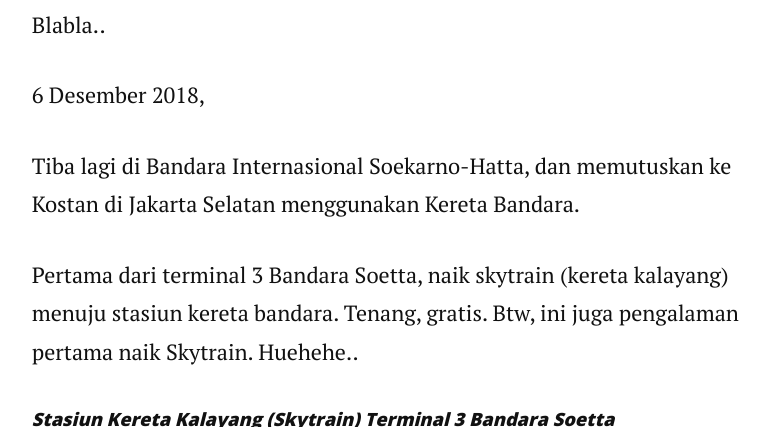
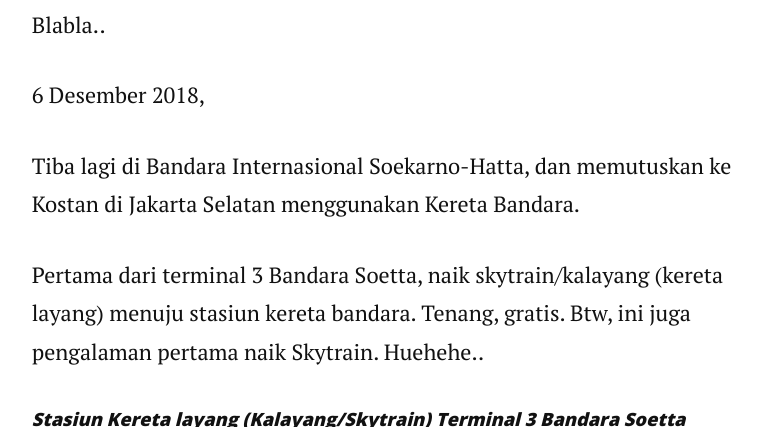
Before and after one commit to rifkifau/rifkifau.github.io, a Jekyll site: the page built from _posts/2019-01-06-mencoba-skytrain-kereta-bandara-soekarno-hatta.markdown, in a window 1280 px wide and 900 px high, scrolled down 2072 px, cut to the strip 0-427 px from the top of the window. Shown: the whole strip, without its empty margins (237-1005 px from the left). Built offline with Jekyll 4.4.1, drawn with Linux system fonts in a browser that asks for light colours; nearby versions of some CDN libraries; comment, search, counter and statistics services are not loaded.

Commit message:
Update 2019-01-06-mencoba-skytrain-kereta-bandara-soekarno-hatta.markdown

```diff
--- a/_posts/2019-01-06-mencoba-skytrain-kereta-bandara-soekarno-hatta.markdown
+++ b/_posts/2019-01-06-mencoba-skytrain-kereta-bandara-soekarno-hatta.markdown
@@ -41,9 +41,9 @@ Blabla..
 Tiba lagi di Bandara Internasional Soekarno-Hatta, dan memutuskan ke Kostan di Jakarta Selatan menggunakan Kereta Bandara.
 </p>
 <p>
-Pertama dari terminal 3 Bandara Soetta, naik skytrain (kereta kalayang) menuju stasiun kereta bandara. Tenang, gratis. Btw, ini juga pengalaman pertama naik Skytrain. Huehehe..
+Pertama dari terminal 3 Bandara Soetta, naik skytrain/kalayang (kereta layang) menuju stasiun kereta bandara. Tenang, gratis. Btw, ini juga pengalaman pertama naik Skytrain. Huehehe..
 </p>
-##### *Stasiun Kereta Kalayang (Skytrain) Terminal 3 Bandara Soetta*
+##### *Stasiun Kereta layang (Kalayang/Skytrain) Terminal 3 Bandara Soetta*
 ![Mencoba-Skytrain-Kereta-Kalayang-Bandara-Soekarno-Hatta-Stasiun-Terminal-3](../../images/skytrain-kereta-bandara/Mencoba-Skytrain-Kereta-Kalayang-Bandara-Soekarno-Hatta-Stasiun-Terminal-3.jpg)
 ##### *Suasana di dalam Gerbong Skytrain. Lumayan Sepi*
 ![Mencoba-Skytrain-Kereta-Kalayang-Bandara-Soekarno-Hatta-Suasana-Dalam-Gerbong](../../images/skytrain-kereta-bandara/Mencoba-Skytrain-Kereta-Kalayang-Bandara-Soekarno-Hatta-Suasana-Dalam-Gerbong.jpg)
```
